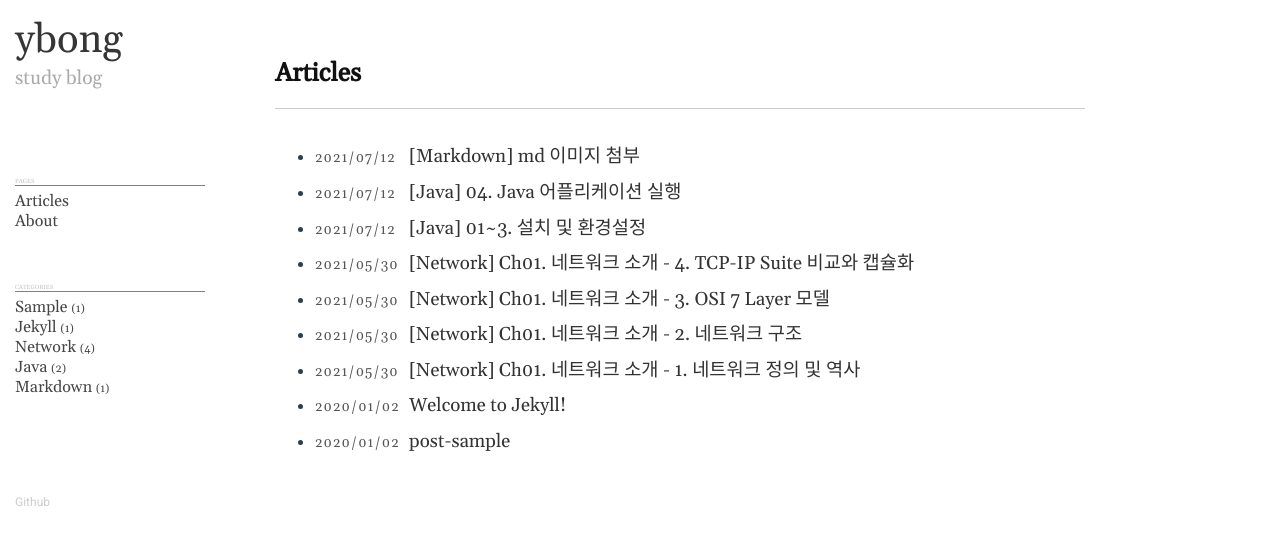
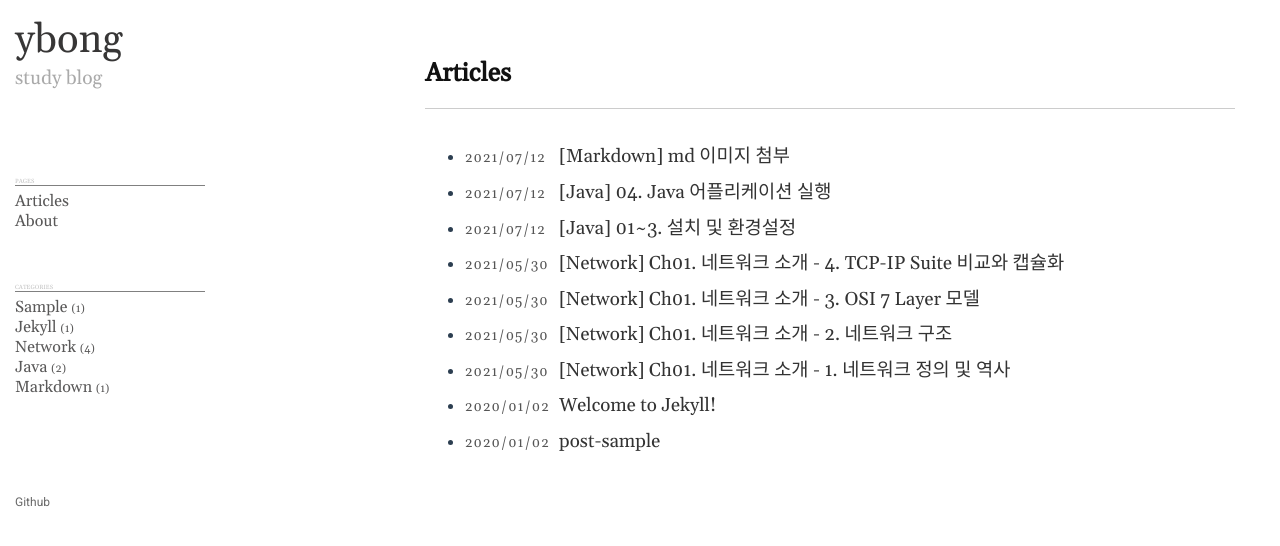
Before and after one commit to yeawonbong/yeawonbong.github.io, a Jekyll site: the page built from index.md, in a window 1280 px wide. Shown: the top 546 px of the page. Built offline with Jekyll 4.4.1, drawn with Linux system fonts in a browser that asks for light colours.

Commit message:
margin_test

```diff
--- a/public/css/style.css
+++ b/public/css/style.css
@@ -86,8 +86,7 @@ code {
 }
 
 .content {
-	margin-left: 10px;
-	margin-right: auto;
+	margin-left: 30px;
 	flex: 1 1 auto;
 	max-width: 900px;
 }
@@ -143,7 +142,7 @@ a.nav-item {
 	font-size: 100%;
 	font-family: "Gelasio";
 	text-transform: capitalize;
-	color: rgb(70, 70, 70);
+	color: rgb(89, 88, 88);
 }
 
 a.nav-item:hover { color: #777; }
@@ -296,7 +295,7 @@ footer {
 }
 
 .sidebar-footer a {
-	color: #ccc;
+	color: rgb(104, 104, 104);
 }
 
 
```
